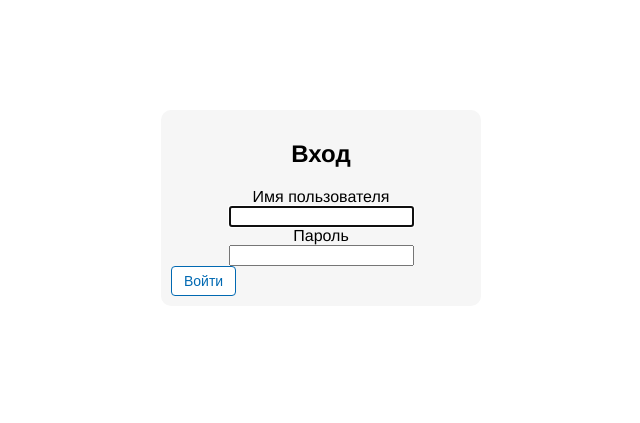
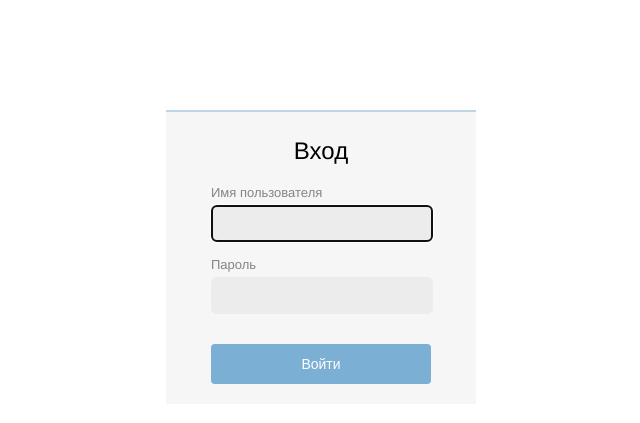
Before and after one commit to CaptFrozenberg/kafedra, a Django app: page /login/ in a window 1280 px wide. Shown: the top 423 px of the page, without its empty margins (319-959 px from the left). Run offline with Django 3.2, Linux system fonts and the light colour scheme.

Commit message:
New UI for loggedout and login forms

```diff
--- a/static/css/main.css
+++ b/static/css/main.css
@@ -51,8 +51,28 @@ h1 {
 	text-transform: uppercase;
 }
 
+h2 {
+    font-weight: normal !important;
+}
+
 ul {
 	padding-left: 25px;
+}
+
+table {
+	border-collapse: collapse;
+	border-spacing: 0;
+	font-size: 13px;
+}
+
+table > tbody > tr:nth-of-type(2n+1) {
+	background: #fafafa;
+}
+
+table > tbody > tr > td {
+	border: 1px solid #cdcdcd;
+	border-collapse: collapse;
+	padding: 8px;
 }
 
 /* DEFINITIONS FOR IDS */
@@ -99,7 +119,6 @@ ul {
 	left: 40px;
 	top: -10px;
 	text-align: justify;
-
 }
 
 #footer {
@@ -120,15 +139,6 @@ ul {
 	opacity: 0.5;
 	font-size: 16px;
 	width: 20px;
-}
-
-#admin_logout {
-    width: 300px;
-    padding: 10px;
-    text-align: center;
-    background: #f6f6f6;
-    margin: 10% auto;
-    border-radius: 10px;
 }
 
 /* DEFINITIONS FOR CLASSES */
@@ -256,8 +266,8 @@ ul {
 
 .emptybutton {
 	border: 1px solid rgba(1, 105, 178, 1);
-	padding: 6px 12px;
-	background: #fff;
+	padding: 7px 12px;
+	background: transparent;
 	color: rgba(1, 105, 178, 1);
 }
 
@@ -277,18 +287,76 @@ ul {
 	font-size: 14px;
 }
 
-table {
-	border-collapse: collapse;
-	border-spacing: 0;
-	font-size: 13px;
+/* LOGIN FORM */
+
+.loginform {
+    width: 300px;
+    padding: 5px;
+    text-align: center;
+    background: #f6f6f6;
+    margin: 10% auto;
+    border-top:	2px solid #BED5E5;
 }
 
-table > tbody > tr:nth-of-type(2n+1) {
-	background: #fafafa;
+.loginform > p + p > a {
+    display: inline-block;
+    margin: 5px 5px;
 }
 
-table > tbody > tr > td {
-	border: 1px solid #cdcdcd;
-	border-collapse: collapse;
-	padding: 8px;
+.loginform > p.text {
+    font-size: 14px;
+    border-bottom: 1px solid #d7d8d0;
+    border-top: 1px solid #d7d8d0;
+    padding: 15px;
+    margin: 25px;
 }
+
+.loginform > form > div > input {
+    cursor: pointer;
+	border: none;
+	border-radius: 4px;
+	color: #fff;
+	font-size: 14px;
+	padding: 12px 14px;
+	background: rgba(1, 105, 178, 0.5);
+    margin: 15px auto 15px auto;
+    width: 220px;
+}
+
+.loginform > form > div > input:hover {
+	background: rgba(1, 105, 178, 0.6);
+}
+
+.loginform > form > div > input:active {
+	background: rgba(1, 105, 178, 0.7);
+}
+
+.loginform > form > div.form-field {
+    width: 220px;
+    margin: auto;
+}
+
+.loginform > form > div.form-field > div.control {
+    width: 220px;
+}
+
+.loginform > form > div.form-field > div.control > input {
+    width: 200px;
+    margin-bottom: 15px;
+    border-radius: 5px;
+    border: 1px solid #ececec;
+    padding: 10px;
+    background: #ececec;
+}
+
+.loginform > form > div.form-field > div.control > input:hover {
+    background: #fff;
+    border: 1px solid #fff;
+}
+
+.loginform > form > div.form-field > div.label {
+    font-size: 13px;
+    text-align: left;
+    color: #848484;
+    padding-bottom: 5px;
+}
--- a/templates/registration/login.html
+++ b/templates/registration/login.html
@@ -2,14 +2,19 @@
 {% load staticfiles %}
 {% block additional_css %}
 <link rel="stylesheet" href="{% static 'css/main.css' %}" />
+<link rel="stylesheet" href="{% static 'css/fa-min.css' %}" />
 {% endblock %}
 {% block ll %}
-<div id='admin_logout'>
-  <h2>Вход</h2>
-  <form action="" method="post">
-    {% include "generic/form.html" %}
-    <button class="submit-button emptybutton fa fa-user" type="submit">Войти</button>
-    <input type="hidden" name="next" value="{{ next }}">
-  </form>
+<div class="loginform">
+    <h2>
+        Вход
+    </h2>
+    <form action="" method="post">
+        {% include "generic/form.html" %}
+        <div class="submit-button">
+            <input type="submit" value="Войти">
+        </div>
+        <input type="hidden" name="next" value="{{ next }}">
+    </form>
 </div>
 {% endblock %}
```
Also changed, not shown: templates/registration/logged_out.html (+20 -5 lines).
